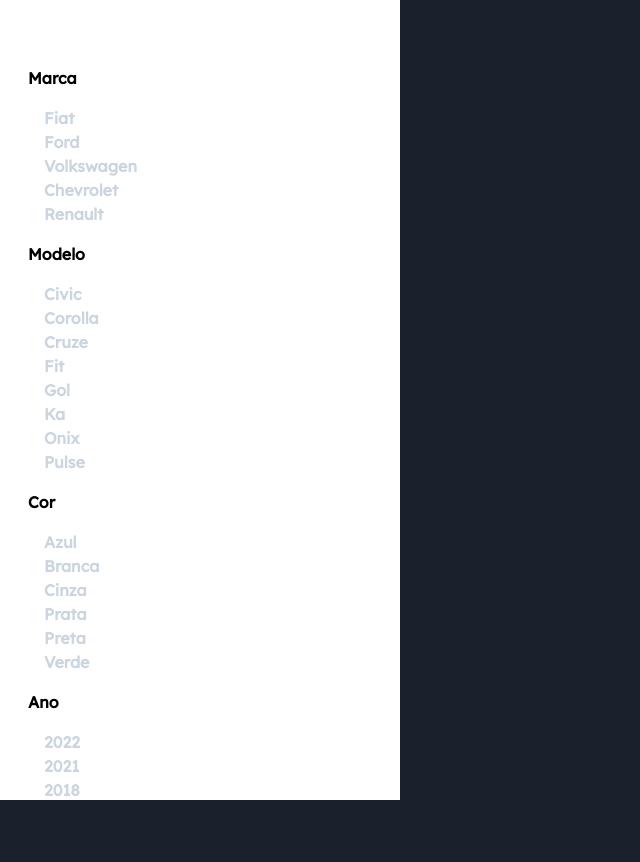
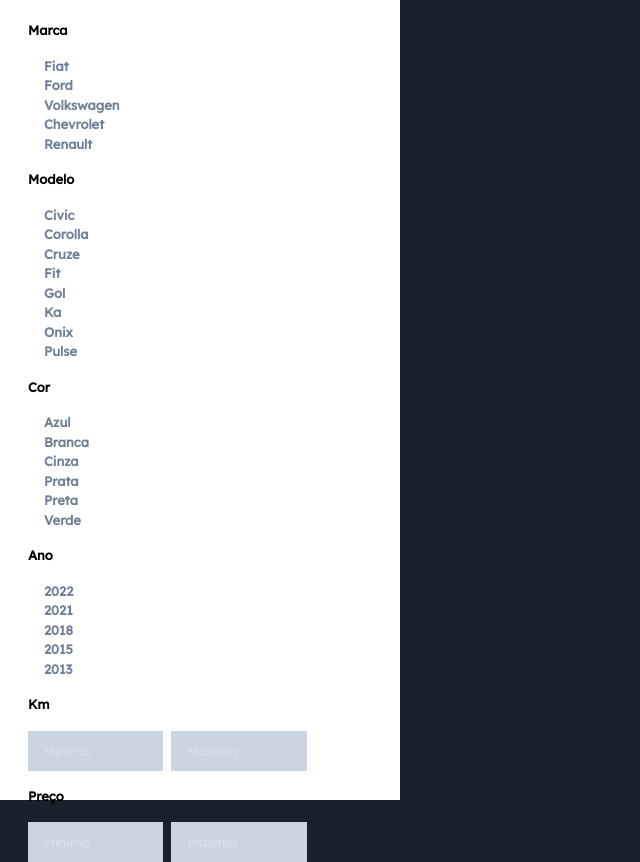
Before and after one commit to web-cars/projeto_full_stack_web_cars, a React (Vite) app in the folder frontend/: page / in a window 1280 px wide. Shown: the whole page, without its empty margins (0-640 px from the left). Before the commit the page ends 800 px from the top, so only its background shows below. Built offline with nearby package versions, Linux system fonts and the light colour scheme; no server answers.

Commit message:
Fix: position fix to none

```diff
--- a/frontend/src/components/Sidebar/index.tsx
+++ b/frontend/src/components/Sidebar/index.tsx
@@ -7,37 +7,37 @@
     const colors = ["Azul", "Branca", "Cinza", "Prata", "Preta", "Verde"]
     const years = ["2022", "2021", "2018", "2015", "2013"]
      return (
-    <Box bg="white" color="black" w="400px" h="100vh" pos="fixed" top="0" left="0" p="4" overflowY="auto">
+    <Box bg="white" color="black" w="400px" h="100vh" left="0" p="4">
         <Flex justifyContent="space-around" align="center" display={isLargerThan768 ? "none" : "block"}>
             <Text >Filtros</Text>
             <Text  color="gray.300">x</Text>
         </Flex>
-      <List mt="50px" ml="3">
+      <List mt="5px" ml="3" fontSize="small">
         <ListItem mb="4" fontWeight="bold">Marca
-            <List ml="4" mt="4" color="gray.300">{brands.map((marca, index) => (<ListItem key={index}>{marca}</ListItem>))}</List>
+            <List ml="4" mt="4" color="gray.500">{brands.map((marca, index) => (<ListItem key={index}>{marca}</ListItem>))}</List>
         </ListItem>
         <ListItem mb="4" fontWeight="bold">Modelo
-            <List ml="4" mt="4" color="gray.300">{models.map((marca, index) => (<ListItem key={index}>{marca}</ListItem>))}</List>
+            <List ml="4" mt="4" color="gray.500">{models.map((marca, index) => (<ListItem key={index}>{marca}</ListItem>))}</List>
         </ListItem>
         <ListItem mb="4" fontWeight="bold">Cor
-            <List ml="4" mt="4" color="gray.300">{colors.map((marca, index) => (<ListItem key={index}>{marca}</ListItem>))}</List>
+            <List ml="4" mt="4" color="gray.500">{colors.map((marca, index) => (<ListItem key={index}>{marca}</ListItem>))}</List>
         </ListItem>
         <ListItem mb="4" fontWeight="bold">Ano
-            <List ml="4" mt="4" color="gray.300">{years.map((marca, index) => (<ListItem key={index}>{marca}</ListItem>))}</List>
+            <List ml="4" mt="4" color="gray.500">{years.map((marca, index) => (<ListItem key={index}>{marca}</ListItem>))}</List>
         </ListItem>
         <ListItem mb="4" fontWeight="bold">Km
             <List mt="4">
                 <ListItem maxW="400px">
-                    <Input bg="gray.300" w="38%"  placeholder='Mínima' border="none" mr="2" borderRadius="0"/>
-                    <Input bg="gray.300" w="38%"  placeholder='Máxima' border="none" ml="" borderRadius="0"/>
+                    <Input bg="gray.300" w="38%"  placeholder='Mínima' border="none" mr="2" borderRadius="0"  fontSize="small"/>
+                    <Input bg="gray.300" w="38%"  placeholder='Máxima' border="none" ml="" borderRadius="0"  fontSize="small"/>
                 </ListItem>
             </List>
         </ListItem>
         <ListItem mb="4" fontWeight="bold">Preço
             <List mt="4">
                 <ListItem maxW="400px">
-                    <Input bg="gray.300" w="38%"  placeholder='Mínimo' border="none" mr="2" borderRadius="0" />
-                    <Input bg="gray.300" w="38%"  placeholder='Máximo' border="none" ml="" borderRadius="0"/>
+                    <Input bg="gray.300" w="38%"  placeholder='Mínimo' border="none" mr="2" borderRadius="0"  fontSize="small"/>
+                    <Input bg="gray.300" w="38%"  placeholder='Máximo' border="none" ml="" borderRadius="0"  fontSize="small"/>
                 </ListItem>
             </List>
         </ListItem>
```
